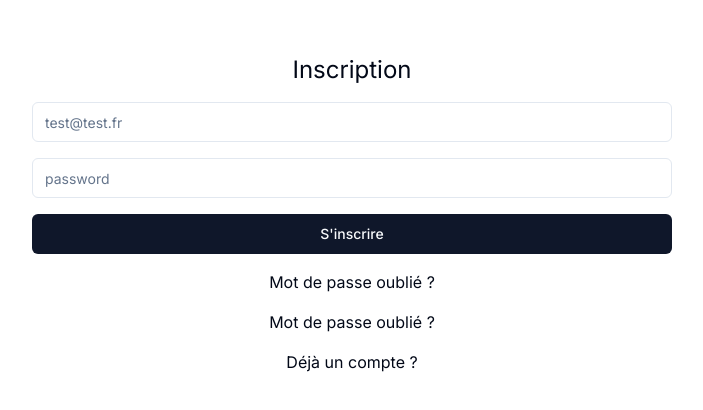
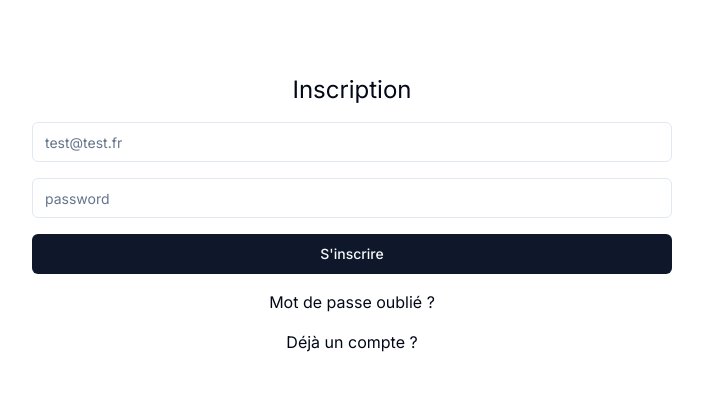
Before and after one commit to Lugdu84/todo-list-with-nextjs14-and-supabase, a Next.js app: page /auth in a window 1280 px wide. Shown: the part 186-596 px from the top of the page, without its empty margins (288-991 px from the left). Built offline with nearby package versions, Linux system fonts and the light colour scheme.

Commit message:
fix link duplicates

```diff
--- a/app/(auth)/auth/page.tsx
+++ b/app/(auth)/auth/page.tsx
@@ -64,7 +64,6 @@ export default function AuthPage() {
 					</Button>
 				</fieldset>
 			</form>
-			<Link href={'/auth/sent-reset-password'}>Mot de passe oublié ?</Link>
 			<Link
 				className="hover:underline"
 				href={'/auth/sent-reset-password'}>
```
